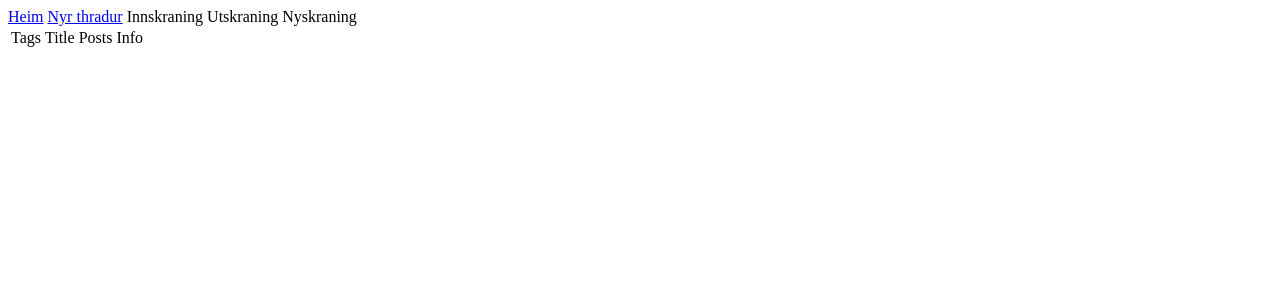
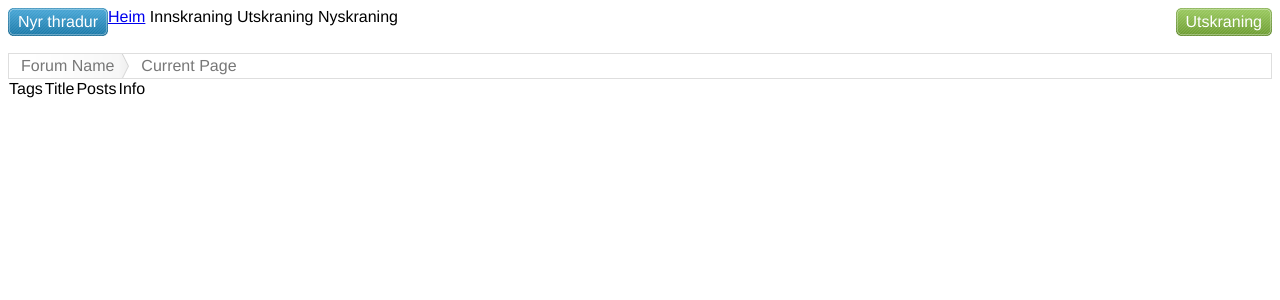
Before and after one commit to nonni/fruss, a Django app: template dsf/templates/dsf/thread_list.html in a window 1280 px wide. Shown: the top 300 px of the page. Run offline with Django 3.2, Linux system fonts and the light colour scheme; the template is opened without the code that fills it, so the values that code supplies are empty; parts of the project's set-up code (start-up, migrations or seed data) failed here and were passed over; some libraries are stand-ins or nearby versions.

Commit message:
Added buttons and breadcrumbs js/css

```diff
--- a/dsf/templates/dsf/base.html
+++ b/dsf/templates/dsf/base.html
@@ -1,9 +1,24 @@
+{% block head %}
+<link rel="stylesheet" href="/media/css/main.css" />
+<link rel="stylesheet" href="/media/css/buttons.css" />
+<link rel="stylesheet" href="/media/css/crumbs.css" />
+<script type="text/javascript" src="http://ajax.googleapis.com/ajax/libs/jquery/1.3.2/jquery.min.js"></script>
+<script type="text/javascript" src="/media/js/buttons.js"></script>
+{% endblock head %}
+
 {% block header %}
-<a href="/forum/">Heim</a> <a href="/forum/new/">Nyr thradur</a> Innskraning Utskraning Nyskraning
+<div id="header" style="height: 45px">
+    <span style="float: left"><a href="/forum/new/" id="newthread" class="btn blue">Nyr thradur</a></span>
+    <span style="float: right"><a href="#" class="btn green">Utskraning</a></span>
+    <a href="/forum/">Heim</a>  Innskraning Utskraning Nyskraning
+</div>
 {% endblock header %}
 
 {% block breadcrumbs %}
-
+<ul id="crumbs">
+    <li><a href="/forum/">Forum Name</a></li>
+    <li>Current Page</li>
+</ul>
 {% endblock breadcrumbs %}
 
 {% block content %}
--- a/dsf/templates/dsf/thread_detail.html
+++ b/dsf/templates/dsf/thread_detail.html
@@ -1,10 +1,10 @@
 {% block content %}
 
 <div id="thread_head">
-    {{ thread.category }} - <b>{{ thread.title  }}</b>
+    <a href="/forum">Forum</a> - <i>{{ thread.category }}</i> - <b>{{ thread.title  }}</b>
 </div>
 {% for post in posts.object_list %}
-<div id="post_{{post.id}}">
+<div id="post_{{post.id}}" class="{% cycle 'odd', 'even'%}">
     <i>by {{ post.author }} on {{ post.pub_date }} </i>
     <p>
     {{ post.body }}
--- a/dsf/templates/dsf/thread_list.html
+++ b/dsf/templates/dsf/thread_list.html
@@ -1,7 +1,7 @@
 {% extends "dsf/base.html" %}
 {% load thread_filters thread_tags %}
 {% block content %}
-<table id="threads">
+<table id="threads" class="thread_list">
     <tr>
         <td>Tags</td>
         <td>Title</td>
@@ -9,14 +9,14 @@
         <td>Info</td>
     </tr>
     {% for thread in threads.object_list %}
-        <tr>
-            <td>{{ thread.category }}</td>
-            <td><a href="{% url thread thread.id %}">{{ thread.title }}</a></td>
-            <td>{{ thread|post_count }}</td>
+        <tr class="{% cycle 'odd' 'even' %}">
+            <td class="CategoryCell">{{ thread.category }}</td>
+            <td class="TitleCell"><a href="{% url thread thread.id %}">{{ thread.title }}</a></td>
+            <td class="PostCell">{{ thread|post_count }}</td>
              {% get_thread_post thread.id as tp  %}
-             <td> {{ tp.pub_date|timesince|upper  }} ago <br />
+             <td class="DateCell"> {{ tp.pub_date|timesince|upper  }} ago <br />
                  by {{ tp.author }}</td>
-             <td>{{ thread|redchord|escape|striptags }}</td>
+             <td class="ChordCell">{{ thread|redchord|escape|striptags }}</td>
         </tr>
         {% endfor %}
     </table>
--- /dev/null
+++ b/media/css/buttons.css
@@ -0,0 +1,13 @@
+.btn { display: block; position: relative; background: #aaa; padding: 5px; float: left; color: #fff; text-decoration: none; cursor: pointer; }
+.btn * { font-style: normal; background-image: url(/media/img/btn2.png); background-repeat: no-repeat; display: block; position: relative; }
+.btn i { background-position: top left; position: absolute; margin-bottom: -5px; top: 0; left: 0; width: 5px; height: 5px; }
+.btn span { background-position: bottom left; left: -5px; padding: 0 0 5px 10px; margin-bottom: -5px; }
+.btn span i { background-position: bottom right; margin-bottom: 0; position: absolute; left: 100%; width: 10px; height: 100%; top: 0; }
+.btn span span { background-position: top right; position: absolute; right: -10px; margin-left: 10px; top: -5px; height: 0; }
+
+.btn.blue { background: #2ae; }
+.btn.green { background: #9d4; }
+.btn.pink { background: #e1a; }
+.btn:hover { background-color: #a00; }
+.btn:active { background-color: #444; }
+.btn[class] { background-image: url(/media/img/shade.png); background-position: bottom; }
--- /dev/null
+++ b/media/css/crumbs.css
@@ -0,0 +1,37 @@
+/*
+ * Breadcrumbs style ala.
+ * http://veerle.duoh.com/blog/comments/simple_scalable_css_based_breadcrumbs/
+ * */
+
+ul, li {
+    list-style-type:none;
+    padding:0;
+    margin:0;
+}
+
+#crumbs {
+    border:1px solid #dedede;
+    height:1.5em;
+}
+
+#crumbs li {
+    float:left;
+    line-height:1.5em;
+    padding-left:0.75em;
+    color:#777;
+}
+
+#crumbs li a {
+    display:block;
+    padding:0 15px 0 0;
+    background:url(/media/img/crumbs.gif) no-repeat right center;
+}
+
+#crumbs li a:link, #crumbs li a:visited {
+    text-decoration:none;
+    color:#777;
+}
+
+#crumbs li a:hover, #crumbs li a:focus {
+    color:#dd2c0d;
+}
--- /dev/null
+++ b/media/css/main.css
@@ -0,0 +1,18 @@
+body {
+    font-family: "Bitsream Vera Sans",helvetica,arial,sans-serif;
+}
+
+.thread_list {
+    margin: 0;
+    border: 0;
+    padding: 0;
+    border-collapse: collapse;
+}
+
+.odd {
+    background-color: #CCCCCC;
+}
+
+.even {
+    background-color: #FFFFFF;
+}
--- /dev/null
+++ b/media/css/thread_list.css
@@ -0,0 +1,4 @@
+.thread_list {
+    width=100%;
+    border=1px;
+}
--- /dev/null
+++ b/media/js/buttons.js
@@ -0,0 +1,16 @@
+/*
+ * A simple jquery helper for pretty buttons
+ * adapted from http://www.monc.se/kitchen/59/scalable-css-buttons-using-png-and-background-colors#respond
+ */
+$(document).ready(function(){
+    $('.btn').each(function(){
+        var b = $(this);
+        var tt = b.text() || b.val();
+        if ($(':submit,:button',this)) {
+            b = $('<a>').insertAfter(this). addClass(this.className).attr('id',this.id).attr('href',this.href);
+            $(this).remove();
+        }
+        b.text('').css({cursor:'pointer'}). prepend('<i></i>').append($('<span>').
+        text(tt).append('<i></i><span></span>'));
+    });
+});
--- a/settings.py
+++ b/settings.py
@@ -48,7 +48,7 @@ MEDIA_URL = '/media/'
 # URL prefix for admin media -- CSS, JavaScript and images. Make sure to use a
 # trailing slash.
 # Examples: "http://foo.com/media/", "/media/".
-ADMIN_MEDIA_PREFIX = '/media/'
+ADMIN_MEDIA_PREFIX = '/adminmedia/'
 
 # Make this unique, and don't share it with anybody.
 SECRET_KEY = 'p#w(=1!0y36y^8ci^@q&p^bbl)%gxy*ngphc4ue*%u#$@7(v^@'
```
Also changed, not shown: media/img/btn2.png (added), media/img/crumbs.gif (added), media/img/shade.png (added), 1 other file.
